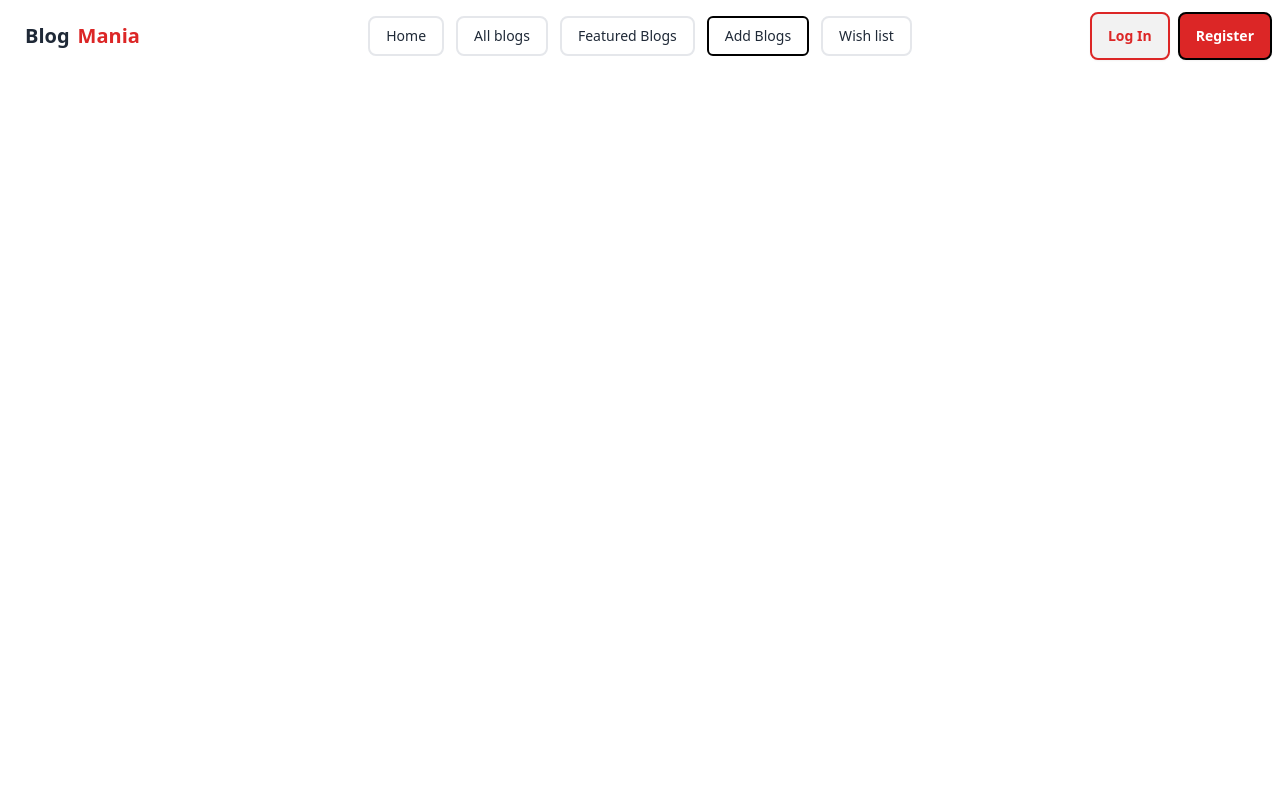
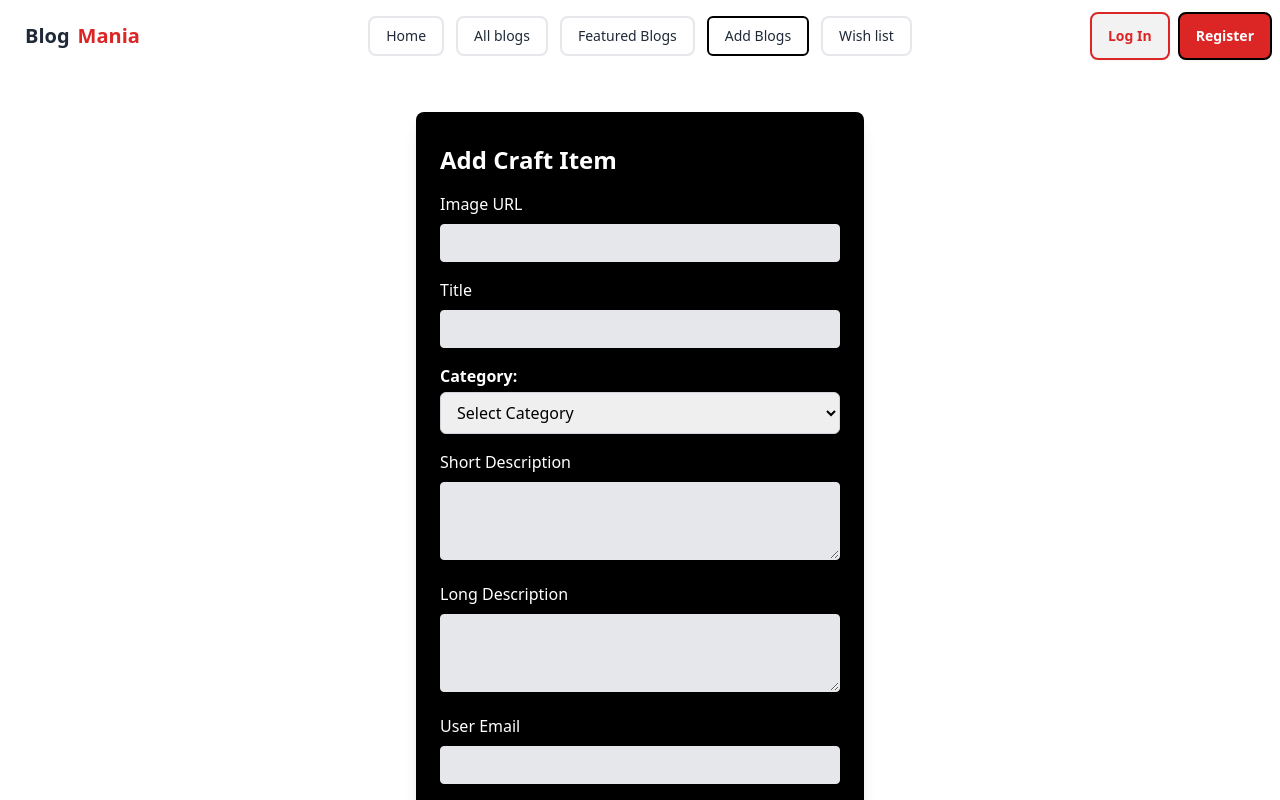
Before and after one commit to ziamnoun/Blog-Mania, a React (Vite) app: page /AddBlog in a window 1280 px wide. Shown: the top 800 px of the page. Built offline with nearby package versions, Linux system fonts and the light colour scheme.

Commit message:
add blog page

```diff
--- a/package.json
+++ b/package.json
@@ -10,6 +10,7 @@
     "preview": "vite preview"
   },
   "dependencies": {
+    "dotenv": "^16.4.5",
     "localforage": "^1.10.0",
     "match-sorter": "^6.3.4",
     "react": "^18.2.0",
--- a/src/AddBlog/AddBlog.jsx
+++ b/src/AddBlog/AddBlog.jsx
@@ -1,10 +1,70 @@
 import React from 'react';
 
 const AddBlog = () => {
+
+
+      const handleSubmit = (e) => {
+        e.preventDefault();
+
+      };
+
+
+
+
+
     return (
-        <div>
+        <div className="min-h-screen flex items-center justify-center mt-10">
+      <div className="max-w-md w-full px-6 py-8 bg-black text-white rounded-lg shadow-lg">
+        <h2 className="text-2xl font-semibold  mb-4">Add Craft Item</h2>
+        <form onSubmit={handleSubmit}>
+          <div className="mb-4">
+            <label htmlFor="image" className="block  mb-2">Image URL</label>
+            <input type="text" id="image" name="image" className="w-full px-3 py-2 leading-tight text-gray-700 bg-gray-200 border rounded shadow appearance-none focus:outline-none focus:shadow-outline" />
+          </div>
+          <div className="mb-4">
+            <label htmlFor="itemName" className="block  mb-2">Title</label>
+            <input type="text" id="itemName" name="itemName" className="w-full px-3 py-2 leading-tight text-gray-700 bg-gray-200 border rounded shadow appearance-none focus:outline-none focus:shadow-outline" />
+          </div>
+          <div className="mb-4">
+          <label htmlFor="category" className="block  font-semibold mb-1">Category:</label>
+          <select
+            id="category"
+            name="category"
+            className="text-black w-full border border-gray-300 rounded-md focus:outline-none focus:border-blue-400 px-3 py-2"
+            required
+          >
+            <option value="">Select Category</option>
+            <option value="Technology">Technology</option>
+            <option value="Travel">Travel</option>
+            <option value="Food">Food</option>
 
+          </select>
         </div>
+          <div className="mb-4">
+            <label htmlFor="shortDescription" className="block  mb-2">Short Description</label>
+            <textarea id="shortDescription" name="shortDescription" rows="3" className="w-full px-3 py-2 leading-tight text-gray-700 bg-gray-200 border rounded shadow appearance-none focus:outline-none focus:shadow-outline"></textarea>
+          </div>
+          <div className="mb-4">
+            <label htmlFor="longDescription" className="block  mb-2">Long Description</label>
+            <textarea id="longDescription" name="longDescription" rows="3" className="w-full px-3 py-2 leading-tight text-gray-700 bg-gray-200 border rounded shadow appearance-none focus:outline-none focus:shadow-outline"></textarea>
+          </div>
+
+
+          <div className="mb-4">
+            <label htmlFor="userEmail" className="block  mb-2">User Email</label>
+            <input type="email" id="userEmail" name="userEmail" className="w-full px-3 py-2 leading-tight text-gray-700 bg-gray-200 border rounded shadow appearance-none focus:outline-none focus:shadow-outline"   required/>
+          </div>
+          <div className="mb-4">
+            <label htmlFor="userName" className="block  mb-2">User Name</label>
+            <input type="text" id="userName" name="userName" className="w-full px-3 py-2 leading-tight text-gray-700 bg-gray-200 border rounded shadow appearance-none focus:outline-none focus:shadow-outline" />
+          </div>
+          <div className="mb-6">
+            <button type="submit" className="w-full px-4 py-2 text-white bg-red-600 rounded hover:bg-blue-600 focus:outline-none focus:bg-blue-600">Add</button>
+          </div>
+        </form>
+      </div>
+
+    </div>
     );
 };
 
--- /dev/null
+++ b/src/firebase/firebase.config.js
@@ -0,0 +1,20 @@
+require('dotenv').config();
+
+
+import { initializeApp } from "firebase/app";
+import { getAuth } from "firebase/auth";
+
+
+const firebaseConfig = {
+  apiKey: process.env.FIREBASE_API_KEY,
+  authDomain: process.env.FIREBASE_AUTH_DOMAIN,
+  projectId: process.env.FIREBASE_PROJECT_ID,
+  storageBucket: process.env.FIREBASE_STORAGE_BUCKET,
+  messagingSenderId: process.env.FIREBASE_MESSAGING_SENDER_ID,
+  appId: process.env.FIREBASE_APP_ID
+};
+
+// Initialize Firebase
+const app = initializeApp(firebaseConfig);
+const auth=getAuth(app);
+export default auth;
```
Also changed, not shown: 2 other files (tests, documents, lock files or other folders).
